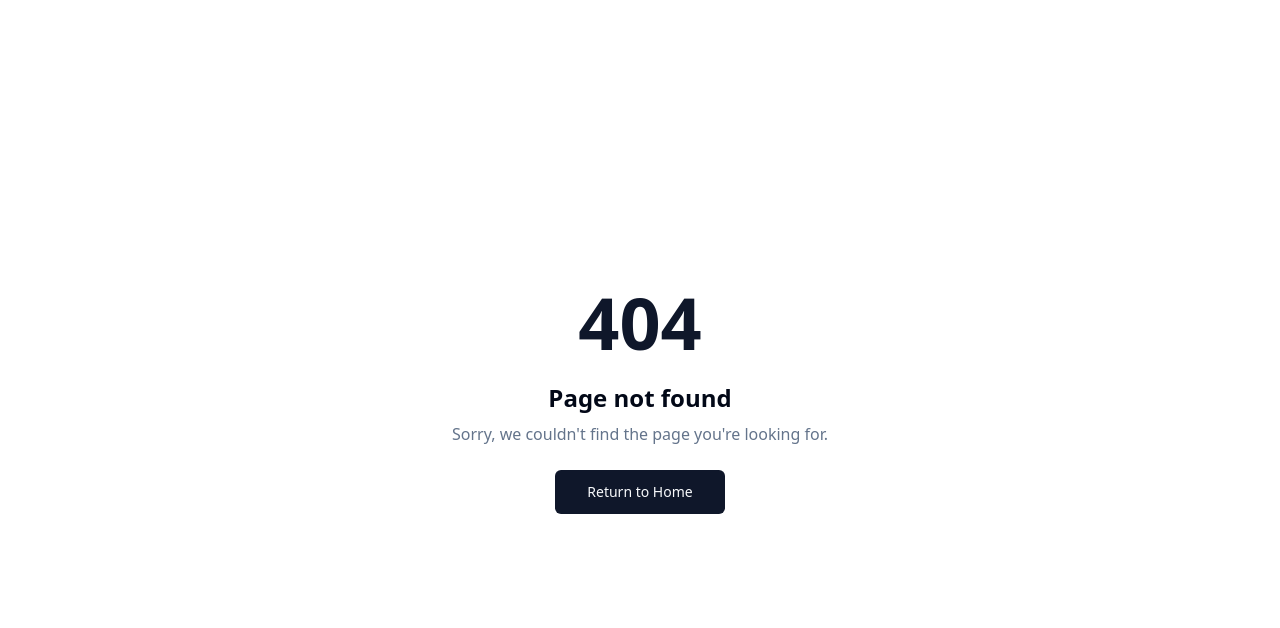
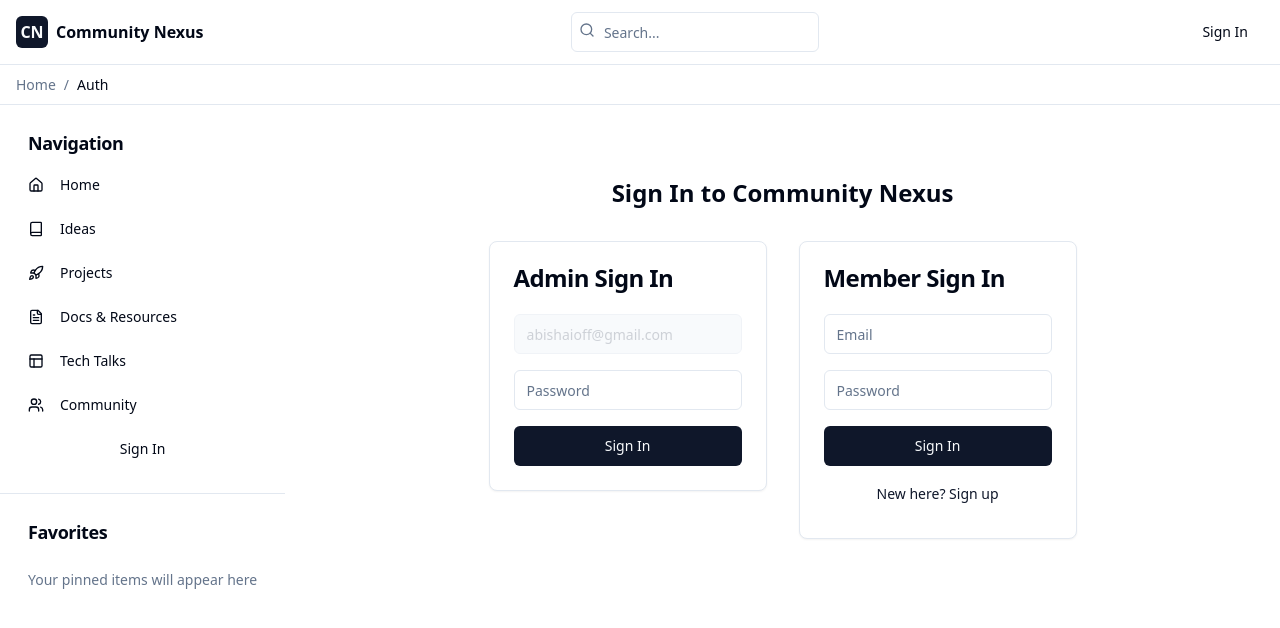
Before and after one commit to Abishai95141/community-nexus-scaffold-91, a React (Vite) app: page /auth in a window 1280 px wide. Before the commit this address had no page. Shown: the top 628 px of the page. Built offline with nearby package versions, Linux system fonts and the light colour scheme.

Commit message:
Run Supabase SQL migrations

```diff
--- a/src/App.tsx
+++ b/src/App.tsx
@@ -1,4 +1,3 @@
-
 import { Toaster } from "@/components/ui/toaster";
 import { Toaster as Sonner } from "@/components/ui/sonner";
 import { TooltipProvider } from "@/components/ui/tooltip";
@@ -13,26 +12,49 @@ import TechTalksPage from "./pages/TechTalksPage";
 import CommunityPage from "./pages/CommunityPage";
 import AdminPage from "./pages/AdminPage";
 import NotFound from "./pages/NotFound";
+import AuthPage from "./pages/AuthPage";
+import { useAuthUser } from "./hooks/useAuthUser";
+import { useEffect } from "react";
+import { useLocation, useNavigate } from "react-router-dom";
 
 const queryClient = new QueryClient();
+
+function AppRoutes() {
+  const { role, loading } = useAuthUser();
+  const location = useLocation();
+  const navigate = useNavigate();
+
+  useEffect(() => {
+    if (!loading && location.pathname.startsWith("/admin") && role !== "admin") {
+      navigate("/", { replace: true });
+    }
+  }, [role, loading, location, navigate]);
+
+  return (
+    <Routes>
+      <Route element={<MainLayout />}>
+        <Route path="/" element={<HomePage />} />
+        <Route path="/auth" element={<AuthPage />} />
+        <Route path="/ideas" element={<IdeasPage />} />
+        <Route path="/projects" element={<ProjectsPage />} />
+        <Route path="/docs" element={<DocsPage />} />
+        <Route path="/talks" element={<TechTalksPage />} />
+        <Route path="/community" element={<CommunityPage />} />
+        {role === "admin" && (
+          <Route path="/admin" element={<AdminPage />} />
+        )}
+      </Route>
+      <Route path="*" element={<NotFound />} />
+    </Routes>
+  );
+}
 
 const App = () => (
   <QueryClientProvider client={queryClient}>
     <TooltipProvider>
       <Toaster />
       <Sonner />
-      <Routes>
-        <Route element={<MainLayout />}>
-          <Route path="/" element={<HomePage />} />
-          <Route path="/ideas" element={<IdeasPage />} />
-          <Route path="/projects" element={<ProjectsPage />} />
-          <Route path="/docs" element={<DocsPage />} />
-          <Route path="/talks" element={<TechTalksPage />} />
-          <Route path="/community" element={<CommunityPage />} />
-          <Route path="/admin" element={<AdminPage />} />
-        </Route>
-        <Route path="*" element={<NotFound />} />
-      </Routes>
+      <AppRoutes />
     </TooltipProvider>
   </QueryClientProvider>
 );
--- a/src/components/layout/Header.tsx
+++ b/src/components/layout/Header.tsx
@@ -1,4 +1,3 @@
-
 import { useState } from "react";
 import { Link } from "react-router-dom";
 import { Search, Menu } from "lucide-react";
@@ -7,6 +6,7 @@ import { Input } from "@/components/ui/input";
 import MobileNav from "./MobileNav";
 import { Breadcrumbs } from "./Breadcrumbs";
 import { cn } from "@/lib/utils";
+import { useAuthUser } from "@/hooks/useAuthUser";
 
 interface HeaderProps {
   className?: string;
@@ -15,6 +15,8 @@ interface HeaderProps {
 export default function Header({ className }: HeaderProps) {
   const [isSearchFocused, setIsSearchFocused] = useState(false);
   const [showMobileMenu, setShowMobileMenu] = useState(false);
+
+  const { role, user } = useAuthUser();
 
   return (
     <header className={cn("border-b border-border sticky top-0 bg-background z-50", className)}>
@@ -55,9 +57,19 @@ export default function Header({ className }: HeaderProps) {
 
         <div className="hidden md:flex items-center">
           <nav className="flex items-center space-x-1">
-            <Button variant="ghost" asChild>
-              <Link to="/profile">Profile</Link>
-            </Button>
+            {role ? (
+              <>
+                <span className="text-muted-foreground mr-2">{user?.email}</span>
+                <Button variant="ghost" onClick={async () => {
+                  await supabase.auth.signOut();
+                  window.location.reload();
+                }}>Sign Out</Button>
+              </>
+            ) : (
+              <Button variant="ghost" asChild>
+                <Link to="/auth">Sign In</Link>
+              </Button>
+            )}
           </nav>
         </div>
       </div>
--- a/src/components/layout/NavLinks.tsx
+++ b/src/components/layout/NavLinks.tsx
@@ -1,4 +1,3 @@
-
 import { Link, useLocation } from "react-router-dom";
 import { cn } from "@/lib/utils";
 import { Button } from "@/components/ui/button";
@@ -15,6 +14,7 @@ import {
 interface NavLinksProps {
   className?: string;
   onNavClick?: () => void;
+  role?: "admin" | "member" | null;
 }
 
 type NavItem = {
@@ -29,16 +29,24 @@ const navItems: NavItem[] = [
   { title: "Projects", href: "/projects", icon: Rocket },
   { title: "Docs & Resources", href: "/docs", icon: FileText },
   { title: "Tech Talks", href: "/talks", icon: Layout },
-  { title: "Community", href: "/community", icon: Users },
-  { title: "Admin", href: "/admin", icon: LayoutDashboard }
+  { title: "Community", href: "/community", icon: Users }
 ];
 
+function getNavItems(role: "admin" | "member" | null) {
+  return navItems.filter(item =>
+    item.title !== "Admin" || role === "admin"
+  );
+}
+
+import { useAuthUser } from "@/hooks/useAuthUser";
+
 export function NavLinks({ className, onNavClick }: NavLinksProps) {
+  const { role } = useAuthUser();
   const location = useLocation();
 
   return (
     <div className={cn("flex flex-col space-y-1", className)}>
-      {navItems.map((item) => (
+      {getNavItems(role).map((item) => (
         <Button
           key={item.href}
           variant={location.pathname === item.href ? "default" : "ghost"}
@@ -57,6 +65,9 @@ export function NavLinks({ className, onNavClick }: NavLinksProps) {
           </Link>
         </Button>
       ))}
+      <Button variant="ghost" asChild>
+        <Link to="/auth">Sign In</Link>
+      </Button>
     </div>
   );
 }
--- /dev/null
+++ b/src/hooks/useAuthUser.ts
@@ -0,0 +1,57 @@
+
+import { useEffect, useState } from "react";
+import { supabase } from "@/integrations/supabase/client";
+
+interface AuthUserState {
+  loading: boolean;
+  session: any;
+  user: any;
+  role: "admin" | "member" | null;
+}
+
+export function useAuthUser() {
+  const [state, setState] = useState<AuthUserState>({
+    loading: true,
+    session: null,
+    user: null,
+    role: null,
+  });
+
+  useEffect(() => {
+    // Listen for auth changes and get profile/role
+    const getSessionAndRole = async () => {
+      // This flow prevents race conditions if quickly signing in/out
+      setState((s) => ({ ...s, loading: true }));
+      const { data: { session } } = await supabase.auth.getSession();
+      const user = session?.user || null;
+
+      let role: "admin" | "member" | null = null;
+      if (user) {
+        // Check user_roles table for role
+        const { data: roles } = await supabase
+          .from("user_roles")
+          .select("role")
+          .eq("user_id", user.id);
+
+        role = roles?.length
+          ? (roles[0].role as "admin" | "member")
+          : (user.email === "abishaioff@gmail.com" ? "admin" : "member");
+      }
+
+      setState({ session, user, role, loading: false });
+    };
+
+    // Set up listener
+    const { data: { subscription } } = supabase.auth.onAuthStateChange(() => {
+      getSessionAndRole();
+    });
+    // Initial load
+    getSessionAndRole();
+
+    return () => {
+      subscription.unsubscribe();
+    };
+  }, []);
+
+  return state;
+}
--- /dev/null
+++ b/src/pages/AuthPage.tsx
@@ -0,0 +1,184 @@
+
+import { useState } from "react";
+import { supabase } from "@/integrations/supabase/client";
+import { useNavigate, Navigate } from "react-router-dom";
+import { Button } from "@/components/ui/button";
+import { Input } from "@/components/ui/input";
+import { Card, CardHeader, CardTitle, CardContent } from "@/components/ui/card";
+import { useAuthUser } from "@/hooks/useAuthUser";
+
+function AdminSignIn() {
+  const [email, setEmail] = useState("abishaioff@gmail.com");
+  const [password, setPassword] = useState("");
+  const [error, setError] = useState<string | null>(null);
+  const [loading, setLoading] = useState(false);
+
+  const navigate = useNavigate();
+
+  const handleSignIn = async (e: React.FormEvent) => {
+    e.preventDefault();
+    setLoading(true);
+    setError(null);
+    // Only let sign in for admin email
+    if (email !== "abishaioff@gmail.com") {
+      setError("Not allowed. Only admin can use this form.");
+      setLoading(false);
+      return;
+    }
+    const { error } = await supabase.auth.signInWithPassword({ email, password });
+    if (error) {
+      setError(error.message);
+    } else {
+      // Assign admin role if not yet assigned (robustness)
+      const { data: userData } = await supabase.auth.getUser();
+      if (userData.user) {
+        await supabase.from("user_roles").upsert([
+          { user_id: userData.user.id, role: "admin" }
+        ], { onConflict: ["user_id", "role"] });
+      }
+      navigate("/admin");
+    }
+    setLoading(false);
+  };
+
+  return (
+    <Card className="max-w-sm mx-auto">
+      <CardHeader>
+        <CardTitle>Admin Sign In</CardTitle>
+      </CardHeader>
+      <CardContent>
+        <form onSubmit={handleSignIn} className="space-y-4">
+          <Input value={email} disabled className="text-gray-400 bg-muted" />
+          <Input
+            type="password"
+            placeholder="Password"
+            value={password}
+            onChange={e => setPassword(e.target.value)}
+            required
+            autoComplete="current-password"
+          />
+          {error && <p className="text-destructive text-sm">{error}</p>}
+          <Button type="submit" className="w-full" disabled={loading}>Sign In</Button>
+        </form>
+      </CardContent>
+    </Card>
+  );
+}
+
+function MemberAuth() {
+  const [mode, setMode] = useState<"signin" | "signup">("signin");
+  const [email, setEmail] = useState("");
+  const [password, setPassword] = useState("");
+  const [err, setErr] = useState<string | null>(null);
+  const [loading, setLoading] = useState(false);
+
+  const navigate = useNavigate();
+
+  const submit = async (e: React.FormEvent) => {
+    e.preventDefault();
+    setLoading(true);
+    setErr(null);
+    if (email.trim().toLowerCase() === "abishaioff@gmail.com") {
+      setErr("Admin email cannot be used for member login.");
+      setLoading(false);
+      return;
+    }
+    if (mode === "signup") {
+      // Sign up
+      const { error, data } = await supabase.auth.signUp({ email, password });
+      if (error) {
+        setErr(error.message);
+      } else {
+        // Assign default member role
+        if (data.user) {
+          await supabase.from("user_roles").upsert([
+            { user_id: data.user.id, role: "member" }
+          ], { onConflict: ["user_id", "role"] });
+        }
+        navigate("/");
+      }
+    } else {
+      // Sign in
+      const { error } = await supabase.auth.signInWithPassword({ email, password });
+      if (error) {
+        setErr(error.message);
+      } else {
+        const { data: userData } = await supabase.auth.getUser();
+        if (userData.user) {
+          await supabase.from("user_roles").upsert([
+            { user_id: userData.user.id, role: "member" }
+          ], { onConflict: ["user_id", "role"] });
+        }
+        navigate("/");
+      }
+    }
+    setLoading(false);
+  };
+
+  return (
+    <Card className="max-w-sm mx-auto">
+      <CardHeader>
+        <CardTitle>Member {mode === "signup" ? "Sign Up" : "Sign In"}</CardTitle>
+      </CardHeader>
+      <CardContent>
+        <form onSubmit={submit} className="space-y-4">
+          <Input
+            placeholder="Email"
+            type="email"
+            value={email}
+            onChange={e => setEmail(e.target.value)}
+            autoComplete="username"
+            required
+          />
+          <Input
+            type="password"
+            placeholder="Password"
+            value={password}
+            onChange={e => setPassword(e.target.value)}
+            required
+            autoComplete={mode === "signup" ? "new-password" : "current-password"}
+          />
+          {err && <p className="text-destructive text-sm">{err}</p>}
+          <Button type="submit" className="w-full" disabled={loading}>
+            {loading ? "Processing..." : mode === "signup" ? "Sign Up" : "Sign In"}
+          </Button>
+        </form>
+        <div className="text-center mt-2">
+          <Button
+            variant="link"
+            type="button"
+            onClick={() => setMode(mode === "signup" ? "signin" : "signup")}
+          >
+            {mode === "signup" ? "Already a member? Sign in" : "New here? Sign up"}
+          </Button>
+        </div>
+      </CardContent>
+    </Card>
+  );
+}
+
+export default function AuthPage() {
+  const { role, loading } = useAuthUser();
+
+  if (loading) return null; // Or show loading spinner
+
+  // If already authed, redirect
+  if (role === "admin") return <Navigate to="/admin" replace />;
+  if (role === "member") return <Navigate to="/" replace />;
+
+  return (
+    <div className="flex flex-col items-center py-12 min-h-screen bg-background">
+      <div className="mb-8">
+        <h1 className="text-2xl font-bold">Sign In to Community Nexus</h1>
+      </div>
+      <div className="grid grid-cols-1 md:grid-cols-2 gap-8">
+        <div>
+          <AdminSignIn />
+        </div>
+        <div>
+          <MemberAuth />
+        </div>
+      </div>
+    </div>
+  );
+}
```
Also changed, not shown: src/integrations/supabase/types.ts (+22 -2 lines).
